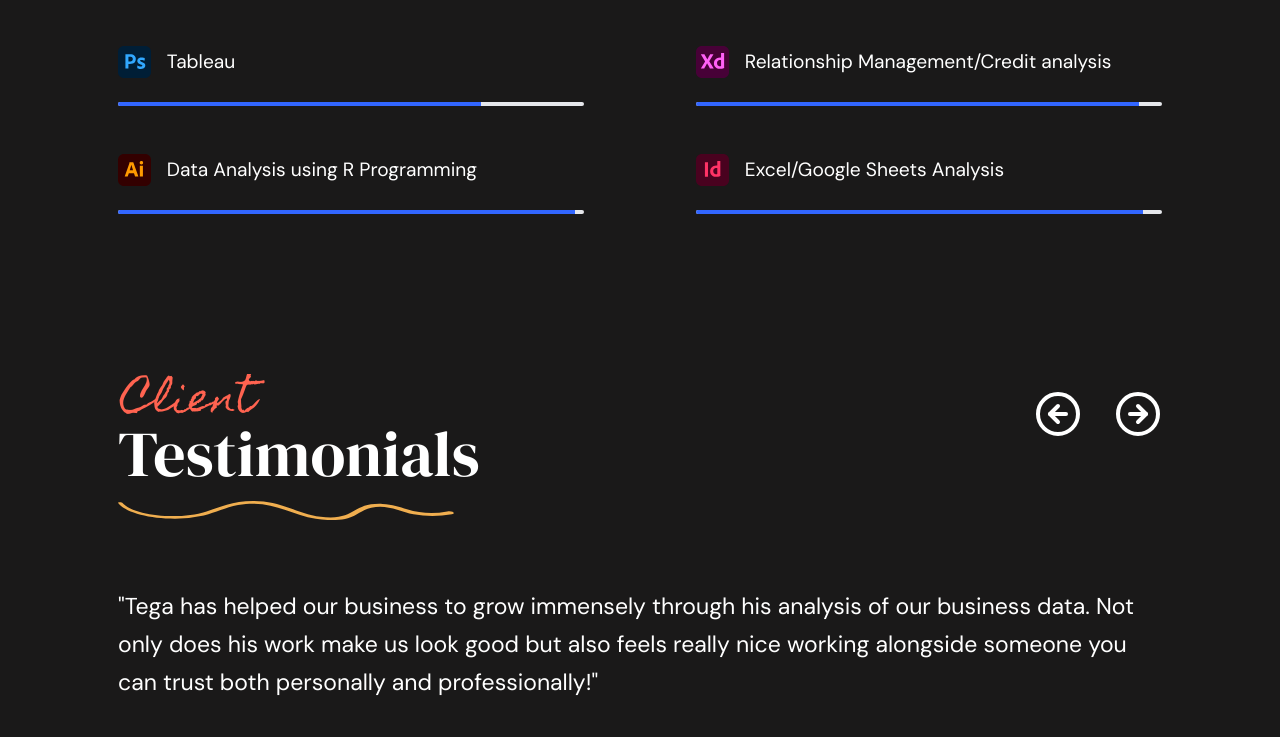
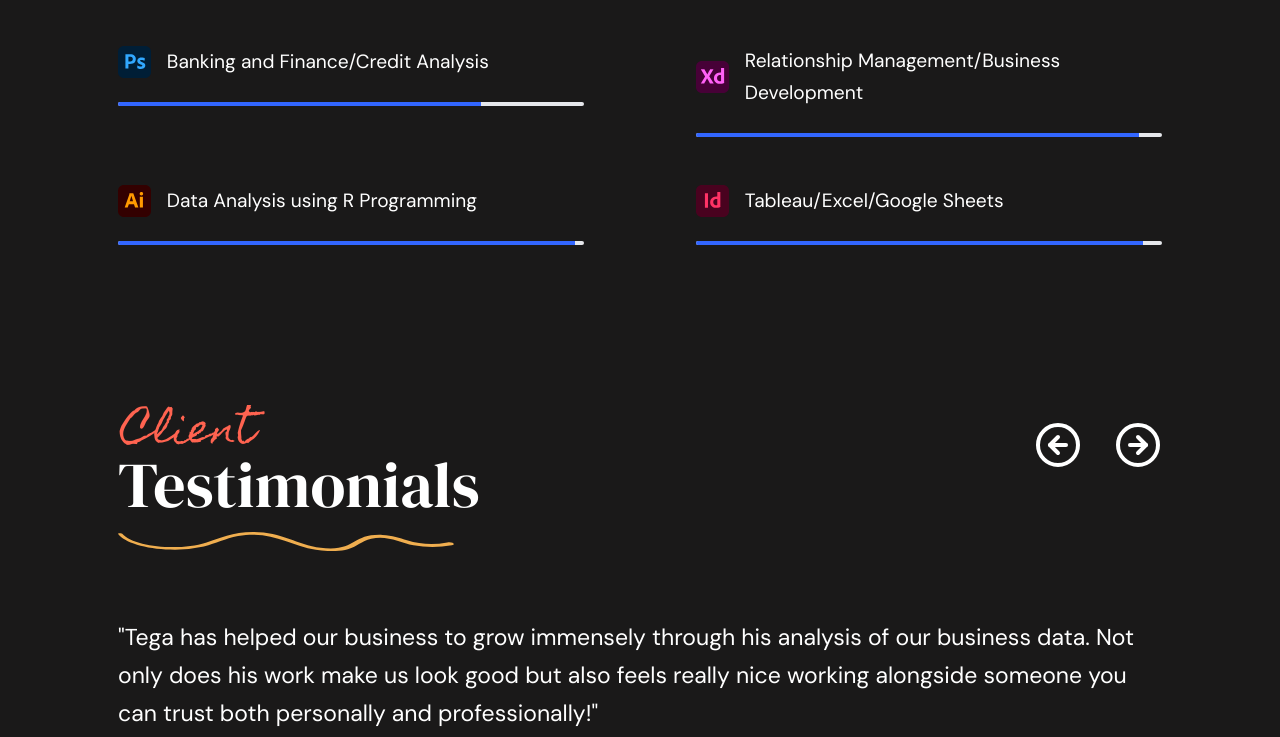
Before and after one commit to ayonuwecourage/ayonuwecourage.github.io, a website built with webpack: page docs/index.html in a window 1280 px wide. Shown: the part 3207-3944 px from the top of the page. Built offline with nearby package versions, Linux system fonts and the light colour scheme.

Commit message:
updated skills section

```diff
--- a/docs/index.html
+++ b/docs/index.html
@@ -317,7 +317,7 @@
                                 <picture>
                                     <img class="f-h-8" src="./assets/images/figma.svg" alt="">
                                 </picture>
-                                <p class="fw-medium ms-3 mb-0">Data Analysis</p>
+                                <p class="fw-medium ms-3 mb-0">Data Cleaning and Analysis</p>
                             </div>
                             <div class="progress f-h-1 mt-4">
                                 <div class="progress-bar" role="progressbar" style="width: 82%"
@@ -331,7 +331,7 @@
                                 <picture>
                                     <img class="f-h-8" src="./assets/images/sketch.svg" alt="">
                                 </picture>
-                                <p class="fw-medium ms-3 mb-0">SQL and database analysis</p>
+                                <p class="fw-medium ms-3 mb-0">SQL and  Relational Database</p>
                             </div>
                             <div class="progress f-h-1 mt-4">
                                 <div class="progress-bar" role="progressbar" style="width: 82%"
@@ -345,7 +345,7 @@
                                 <picture>
                                     <img class="f-h-8" src="./assets/images/photoshop.svg" alt="">
                                 </picture>
-                                <p class="fw-medium ms-3 mb-0">Tableau</p>
+                                <p class="fw-medium ms-3 mb-0">Banking and Finance/Credit Analysis</p>
                             </div>
                             <div class="progress f-h-1 mt-4">
                                 <div class="progress-bar" role="progressbar" style="width: 78%"
@@ -359,7 +359,7 @@
                                 <picture>
                                     <img class="f-h-8" src="./assets/images/xd.svg" alt="">
                                 </picture>
-                                <p class="fw-medium ms-3 mb-0">Relationship Management/Credit analysis</p>
+                                <p class="fw-medium ms-3 mb-0">Relationship Management/Business Development</p>
                             </div>
                             <div class="progress f-h-1 mt-4">
                                 <div class="progress-bar" role="progressbar" style="width: 95%"
@@ -387,7 +387,7 @@
                                 <picture>
                                     <img class="f-h-8" src="./assets/images/indesign.svg" alt="">
                                 </picture>
-                                <p class="fw-medium ms-3 mb-0">Excel/Google Sheets Analysis</p>
+                                <p class="fw-medium ms-3 mb-0">Tableau/Excel/Google Sheets</p>
                             </div>
                             <div class="progress f-h-1 mt-4">
                                 <div class="progress-bar" role="progressbar" style="width: 96%"
```
